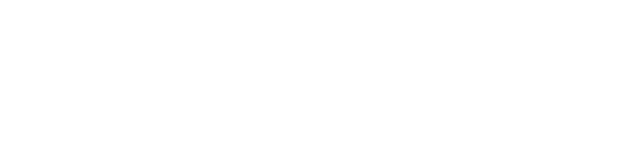
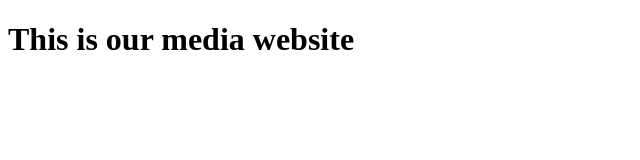
Before and after one commit to K-2706/Web-Dev-Classes-HTML, a plain HTML site: page Day 5/index.html in a window 1280 px wide. Shown: the whole page, without its empty margins (0-640 px from the left). Drawn offline with Linux system fonts and the light colour scheme.

Commit message:
Day 5 class

```diff
--- a/Day 5/index.html
+++ b/Day 5/index.html
@@ -6,6 +6,6 @@
     <title>Document</title>
 </head>
 <body>
-
+    <h1>This is our media website </h1>
 </body>
 </html>
```
